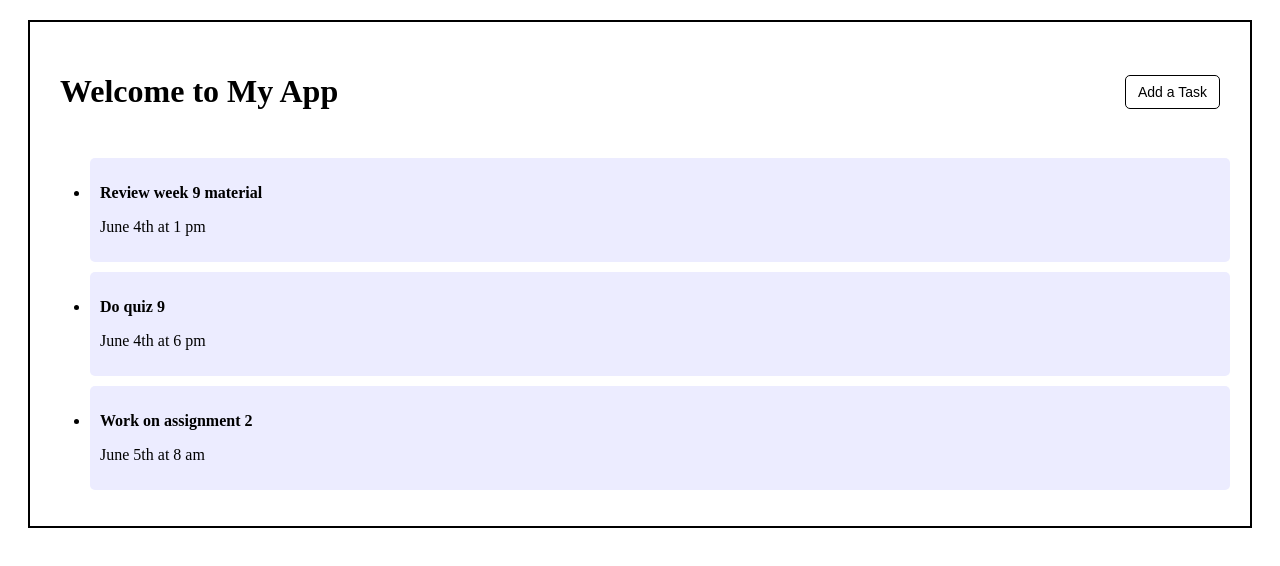
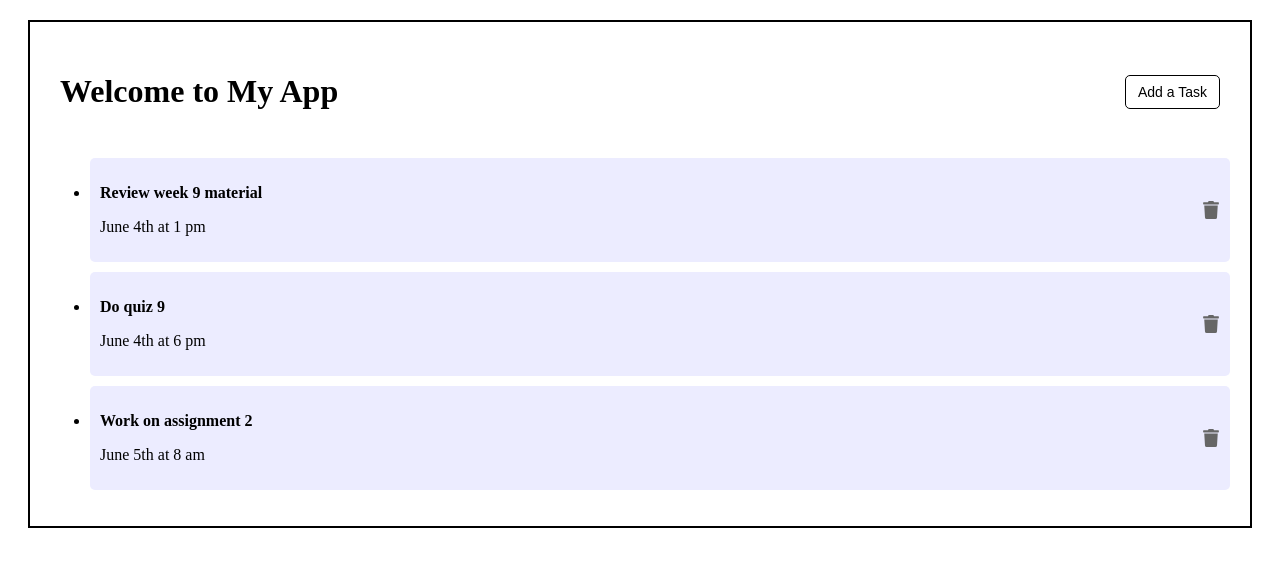
Before and after one commit to chenx16/CS5610, a React (Vite) app in the folder week9/vite-project/: page / in a window 1280 px wide. Shown: the top 566 px of the page. Built offline with nearby package versions, Linux system fonts and the light colour scheme.

Commit message:
Add delete icon to Task component using react-icons

```diff
--- a/week9/vite-project/package.json
+++ b/week9/vite-project/package.json
@@ -12,7 +12,8 @@
   "dependencies": {
     "prop-types": "^15.8.1",
     "react": "^19.0.0",
-    "react-dom": "^19.0.0"
+    "react-dom": "^19.0.0",
+    "react-icons": "^5.5.0"
   },
   "devDependencies": {
     "@eslint/js": "^9.21.0",
--- a/week9/vite-project/src/components/Task.jsx
+++ b/week9/vite-project/src/components/Task.jsx
@@ -1,17 +1,21 @@
 import PropTypes from "prop-types";
+import { FaTrash } from "react-icons/fa";
 
 function Task({ task }) {
   return (
-    <li>
+    <li className="task-item">
       <div className="task-container">
-        <p><strong>{task.title}</strong></p>
-        <p>{task.date}</p>
+        <div className="task-content">
+          <p><strong>{task.title}</strong></p>
+          <p>{task.date}</p>
+        </div>
+        <FaTrash className="delete-icon" />
       </div>
     </li>
   );
 }
 
-// Define PropTypes for type-checking
+// Define PropTypes
 Task.propTypes = {
   task: PropTypes.shape({
     id: PropTypes.number.isRequired,
--- a/week9/vite-project/src/index.css
+++ b/week9/vite-project/src/index.css
@@ -27,10 +27,24 @@
   background-color: #f0f0f0;
 }
 
-/* Style for Task component */
+/* Style for Task container */
 .task-container {
   background-color: #ececff;
   padding: 10px;
   margin: 10px 0;
   border-radius: 5px;
+  display: flex;
+  justify-content: space-between;
+  align-items: center;
 }
+
+/* Style for Delete Icon */
+.delete-icon {
+  color: #666;
+  cursor: pointer;
+  font-size: 18px;
+}
+
+.delete-icon:hover {
+  color: red;
+}
```
Also changed, not shown: 1 other file (tests, documents, lock files or other folders).
